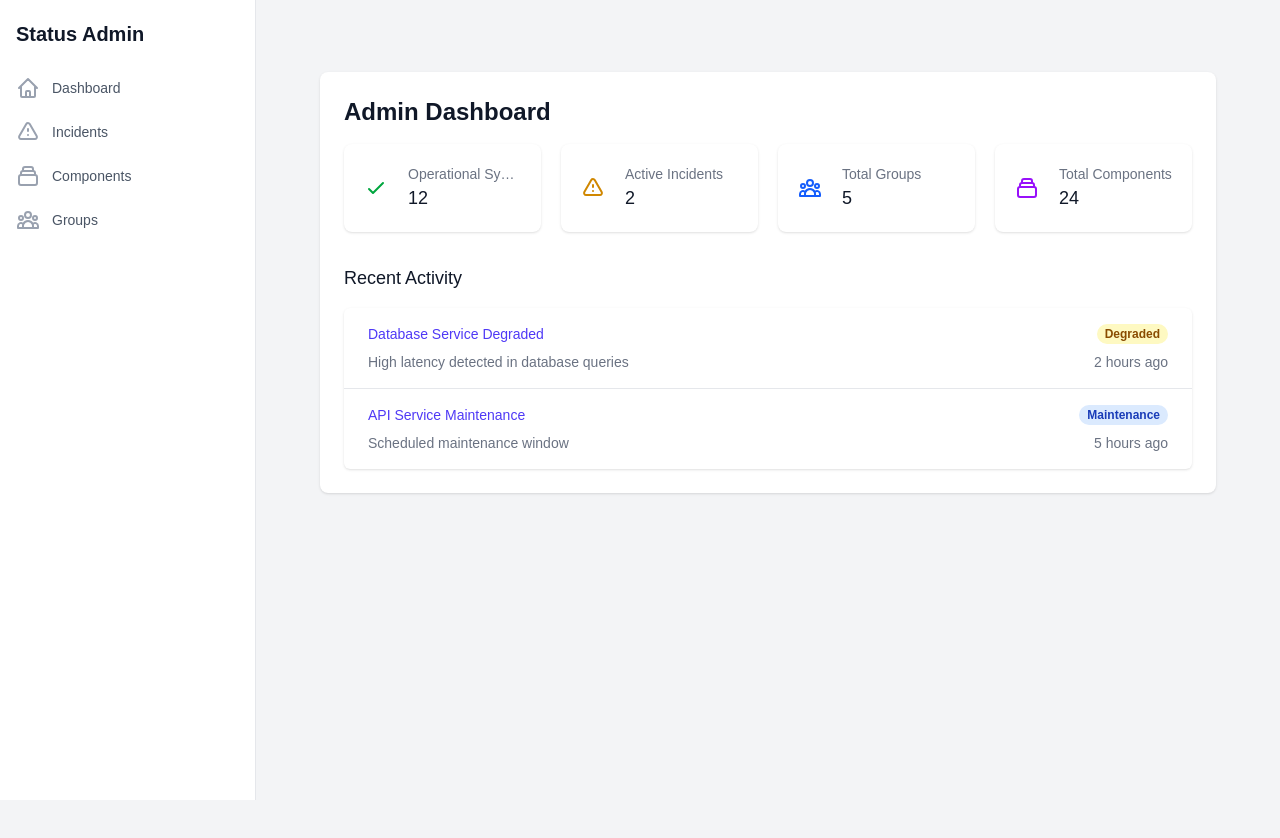
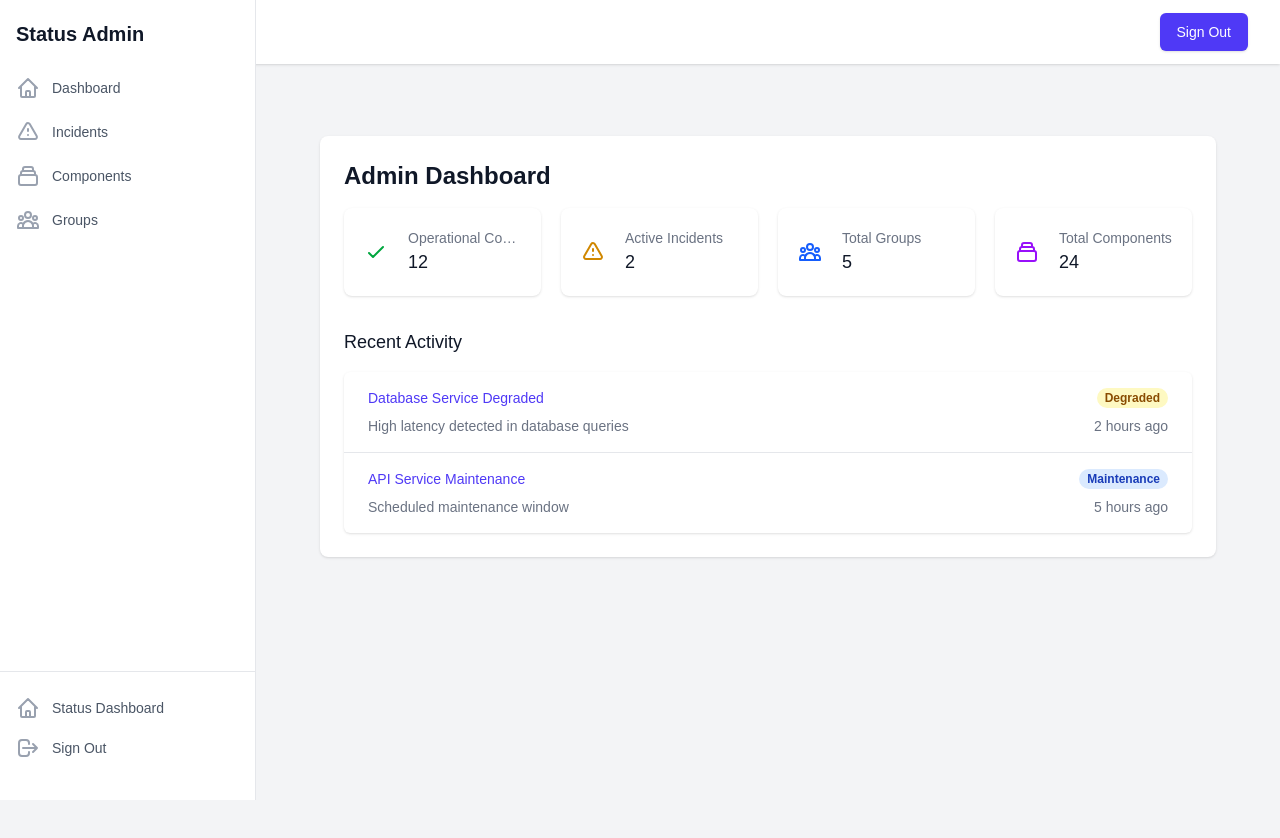
Before and after one commit to Codox/status-for-systems, a Next.js app: page /admin in a window 1280 px wide. Shown: the top 838 px of the page. Built offline with nearby package versions, Linux system fonts and the light colour scheme.

Commit message:
ADDED Section to move navigation

```diff
--- a/src/app/admin/layout.tsx
+++ b/src/app/admin/layout.tsx
@@ -7,6 +7,11 @@ const navigation = [
   { name: 'Groups', href: '/admin/groups', icon: 'M17 20h5v-2a3 3 0 00-5.356-1.857M17 20H7m10 0v-2c0-.656-.126-1.283-.356-1.857M7 20H2v-2a3 3 0 015.356-1.857M7 20v-2c0-.656.126-1.283.356-1.857m0 0a5.002 5.002 0 019.288 0M15 7a3 3 0 11-6 0 3 3 0 016 0zm6 3a2 2 0 11-4 0 2 2 0 014 0zM7 10a2 2 0 11-4 0 2 2 0 014 0z' },
 ];
 
+const bottomNavigation = [
+  { name: 'Status Dashboard', href: '/', icon: 'M3 12l2-2m0 0l7-7 7 7M5 10v10a1 1 0 001 1h3m10-11l2 2m-2-2v10a1 1 0 01-1 1h-3m-6 0a1 1 0 001-1v-4a1 1 0 011-1h2a1 1 0 011 1v4a1 1 0 001 1m-6 0h6' },
+  { name: 'Sign Out', href: '/api/auth/signout', icon: 'M17 16l4-4m0 0l-4-4m4 4H7m6 4v1a3 3 0 01-3 3H6a3 3 0 01-3-3V7a3 3 0 013-3h4a3 3 0 013 3v1' },
+];
+
 export default function AdminLayout({
   children,
 }: {
@@ -14,6 +19,41 @@ export default function AdminLayout({
 }) {
   return (
     <div className="min-h-screen bg-gray-100">
+      {/* Top Navigation */}
+      <nav className="bg-white shadow">
+        <div className="max-w-7xl mx-auto px-4 sm:px-6 lg:px-8">
+          <div className="flex justify-between h-16">
+            <div className="flex">
+              <div className="flex-shrink-0 flex items-center">
+                <Link href="/" className="text-gray-500 hover:text-gray-700">
+                  <svg className="h-6 w-6" fill="none" viewBox="0 0 24 24" stroke="currentColor">
+                    <path strokeLinecap="round" strokeLinejoin="round" strokeWidth={2} d="M10 19l-7-7m0 0l7-7m-7 7h18" />
+                  </svg>
+                </Link>
+              </div>
+              <div className="hidden sm:ml-6 sm:flex sm:space-x-8">
+                <Link
+                  href="/"
+                  className="border-transparent text-gray-500 hover:border-gray-300 hover:text-gray-700 inline-flex items-center px-1 pt-1 border-b-2 text-sm font-medium"
+                >
+                  Main Dashboard
+                </Link>
+              </div>
+            </div>
+            <div className="flex items-center">
+              <div className="flex-shrink-0">
+                <button
+                  type="button"
+                  className="relative inline-flex items-center px-4 py-2 border border-transparent text-sm font-medium rounded-md text-white bg-indigo-600 shadow-sm hover:bg-indigo-700 focus:outline-none focus:ring-2 focus:ring-offset-2 focus:ring-indigo-500"
+                >
+                  Sign Out
+                </button>
+              </div>
+            </div>
+          </div>
+        </div>
+      </nav>
+
       <div className="flex">
         {/* Sidebar */}
         <div className="hidden md:flex md:w-64 md:flex-col md:fixed md:inset-y-0">
@@ -43,6 +83,31 @@ export default function AdminLayout({
                   </Link>
                 ))}
               </nav>
+
+              {/* Bottom Navigation */}
+              <div className="mt-auto">
+                <div className="px-2 py-4 border-t border-gray-200">
+                  {bottomNavigation.map((item) => (
+                    <Link
+                      key={item.name}
+                      href={item.href}
+                      className="group flex items-center px-2 py-2 text-sm font-medium rounded-md text-gray-600 hover:bg-gray-50 hover:text-gray-900"
+                    >
+                      <svg
+                        className="mr-3 h-6 w-6 text-gray-400 group-hover:text-gray-500"
+                        xmlns="http://www.w3.org/2000/svg"
+                        fill="none"
+                        viewBox="0 0 24 24"
+                        stroke="currentColor"
+                        aria-hidden="true"
+                      >
+                        <path strokeLinecap="round" strokeLinejoin="round" strokeWidth={2} d={item.icon} />
+                      </svg>
+                      {item.name}
+                    </Link>
+                  ))}
+                </div>
+              </div>
             </div>
           </div>
         </div>
--- a/src/app/admin/page.tsx
+++ b/src/app/admin/page.tsx
@@ -21,7 +21,7 @@ export default function AdminDashboard() {
                       </div>
                       <div className="ml-5 w-0 flex-1">
                         <dl>
-                          <dt className="text-sm font-medium text-gray-500 truncate">Operational Systems</dt>
+                          <dt className="text-sm font-medium text-gray-500 truncate">Operational Components</dt>
                           <dd className="text-lg font-medium text-gray-900">12</dd>
                         </dl>
                       </div>
```
